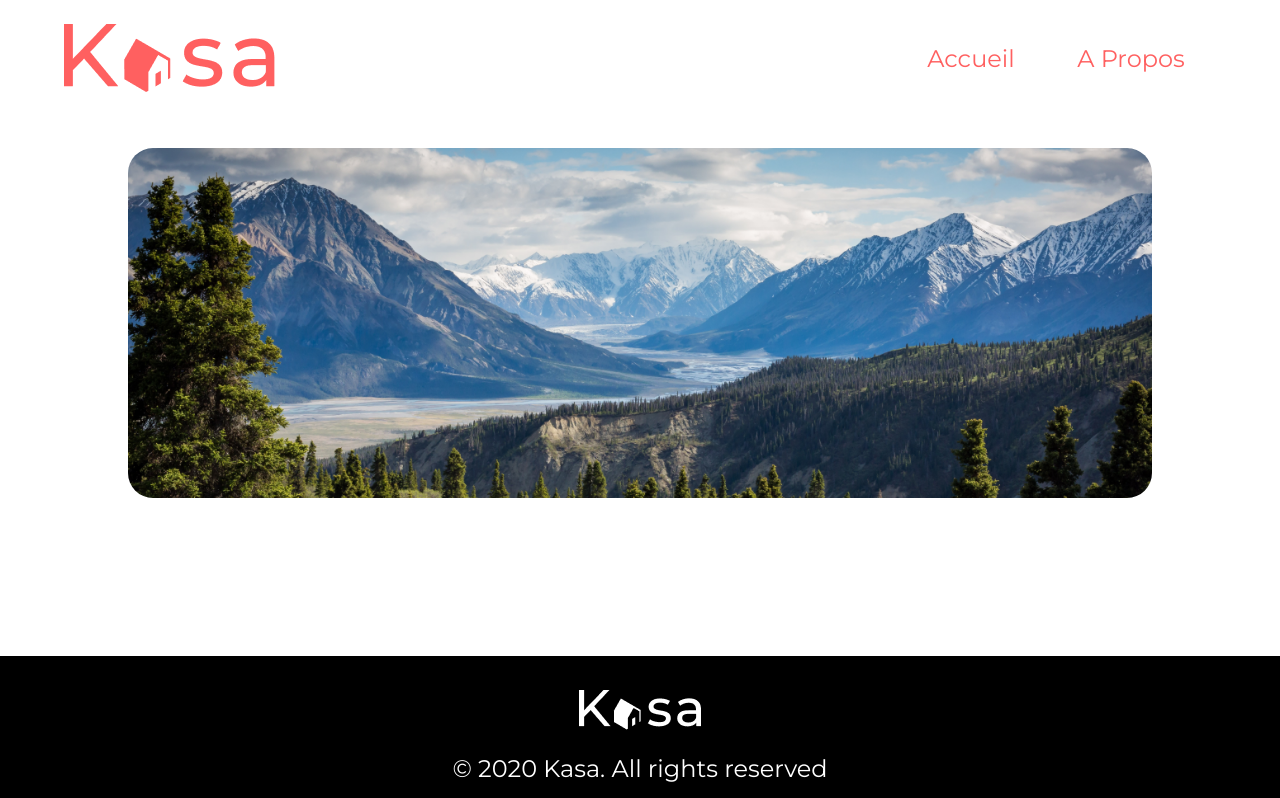
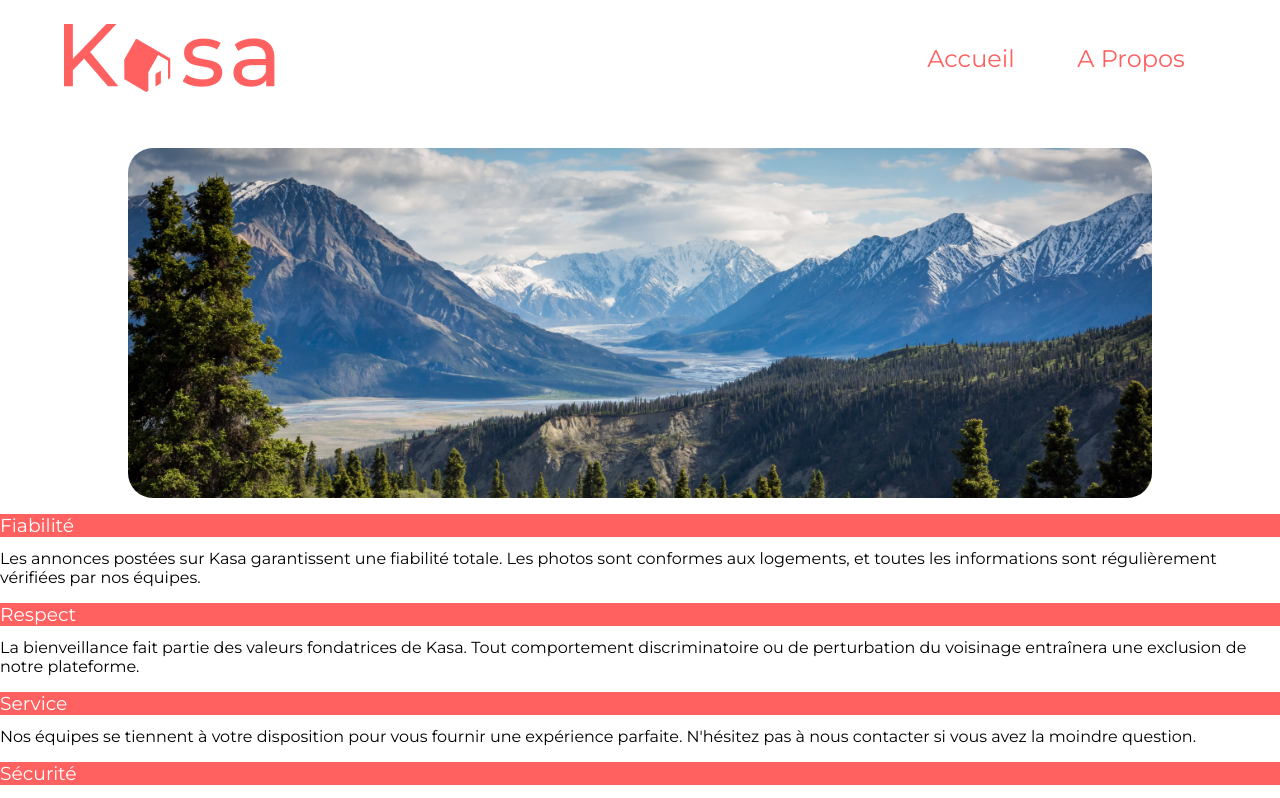
Before and after one commit to M-Gweltaz/OC-Project-11, a React (Create React App) app: page /about in a window 1280 px wide. Shown: the top 798 px of the page. Built offline with nearby package versions, Linux system fonts and the light colour scheme.

Commit message:
footer postionning fixed

```diff
--- a/src/Components/DropdownMenu.jsx
+++ b/src/Components/DropdownMenu.jsx
@@ -1,5 +1,13 @@
 import '../style/DropDownMenu.css';
 
-export default function DropDownMenu() {
-	return <section></section>;
+export default function DropDownMenu({ title, text, list }) {
+	return (
+		<section className='DropDownMenu'>
+			<div className='DropDownMenu_title'>
+				<h3>{title}</h3>
+			</div>
+			{text != null && <div className='DropDownMenu_text'>{text}</div>}
+			{list != null && <div className='DropDownMenu_list'>{list}</div>}
+		</section>
+	);
 }
--- a/src/Components/Footer.jsx
+++ b/src/Components/Footer.jsx
@@ -1,5 +1,5 @@
 import logoWhite from '../assets/logo_white.png';
-import '../style/footer.css';
+import '../style/Footer.css';
 
 export default function Footer() {
 	return (
--- /dev/null
+++ b/src/Components/about/MainAbout.jsx
@@ -0,0 +1,28 @@
+import DropDownMenu from '../DropDownMenu';
+
+export default function MainAbout() {
+	return (
+		<main>
+			<DropDownMenu
+				title='Fiabilité'
+				text='Les annonces postées sur Kasa garantissent une fiabilité totale. Les photos sont conformes aux logements, et toutes les informations sont régulièrement vérifiées  par nos équipes.'
+				list={null}
+			/>
+			<DropDownMenu
+				title='Respect'
+				text='La bienveillance fait partie des valeurs fondatrices de Kasa. Tout comportement discriminatoire ou de perturbation du voisinage entraînera une exclusion de notre plateforme.'
+				list={null}
+			/>
+			<DropDownMenu
+				title='Service'
+				text="Nos équipes se tiennent à votre disposition pour vous fournir une expérience parfaite. N'hésitez pas à nous contacter si vous avez la moindre question."
+				list={null}
+			/>
+			<DropDownMenu
+				title='Sécurité'
+				text="La sécurité est la priorité de Kasa. Aussi bien pour nos hôtes que pour les voyageurs, chaque logement correspond aux critères de sécurité établis par nos services. En laissant une note aussi bien à l'hôte qu'au locataire, cela permet à nos équipes de vérifier que les standards sont bien respectés. Nous organisons également des ateliers sur la sécurité domestique pour nos hôtes."
+				list={null}
+			/>
+		</main>
+	);
+}
--- a/src/routes/About.jsx
+++ b/src/routes/About.jsx
@@ -1,13 +1,17 @@
 import Header from '../Components/Header';
 import Footer from '../Components/Footer';
 import AboutHeroBanner from '../Components/about/AboutHeroBanner';
+import MainAbout from '../Components/about/MainAbout';
 
 export default function About() {
 	return (
-		<>
-			<Header />
-			<AboutHeroBanner />
+		<div className='container'>
+			<div className='container_content'>
+				<Header />
+				<AboutHeroBanner />
+				<MainAbout />
+			</div>
 			<Footer />
-		</>
+		</div>
 	);
 }
--- a/src/routes/Error.jsx
+++ b/src/routes/Error.jsx
@@ -5,9 +5,13 @@
 export default function Error() {
 	return (
 		<>
-			<Header />
-			<Error404 />
-			<Footer />
+			<div className='container'>
+				<div className='container_content'>
+					<Header />
+					<Error404 />
+				</div>
+				<Footer />
+			</div>
 		</>
 	);
 }
--- a/src/routes/Home.jsx
+++ b/src/routes/Home.jsx
@@ -5,9 +5,13 @@
 export default function Home() {
 	return (
 		<>
-			<Header />
-			<HomeHeroBanner />
-			<Footer />
+			<div className='container'>
+				<div className='container_content'>
+					<Header />
+					<HomeHeroBanner />
+				</div>
+				<Footer />
+			</div>
 		</>
 	);
 }
--- a/src/routes/Rental.jsx
+++ b/src/routes/Rental.jsx
@@ -4,8 +4,12 @@
 export default function Rental() {
 	return (
 		<>
-			<Header />
-			<Footer />
+			<div className='container'>
+				<div className='container_content'>
+					<Header />
+				</div>
+				<Footer />
+			</div>
 		</>
 	);
 }
--- a/src/style/App.css
+++ b/src/style/App.css
@@ -43,4 +43,15 @@
 
 body {
 	font-family: 'Montserrat', sans-serif;
+	height: 100%;
 }
+
+.container {
+	min-height: 100vh;
+	display: flex;
+	flex-direction: column;
+}
+
+.container_content {
+	flex-grow: 1;
+}
--- a/src/style/DropDownMenu.css
+++ b/src/style/DropDownMenu.css
@@ -0,0 +1,9 @@
+.DropDownMenu {
+	margin: 1em 0;
+}
+
+.DropDownMenu_title {
+	margin-bottom: 0.75em;
+	background-color: #ff6060;
+	color: white;
+}
--- a/src/style/Error404/Error404.css
+++ b/src/style/Error404/Error404.css
@@ -17,7 +17,7 @@
 
 .homepage_link {
 	color: #ff6060;
-	padding-top: 10em;
+	padding-top: 7em;
 	font-size: 1.125em;
 	text-decoration: underline;
 }
--- a/src/style/footer.css
+++ b/src/style/footer.css
@@ -3,13 +3,11 @@
 	flex-direction: column;
 	align-items: center;
 	justify-content: center;
-	margin-top: 2em;
+	margin-top: auto;
 	background-color: black;
+	flex-shrink: 0;
+	width: 100%;
 	min-height: 9em;
-	position: fixed;
-	bottom: 0;
-	right: 0;
-	left: 0;
 }
 
 .footer img {
```
Also changed, not shown: src/assets/arrow.png (added).
